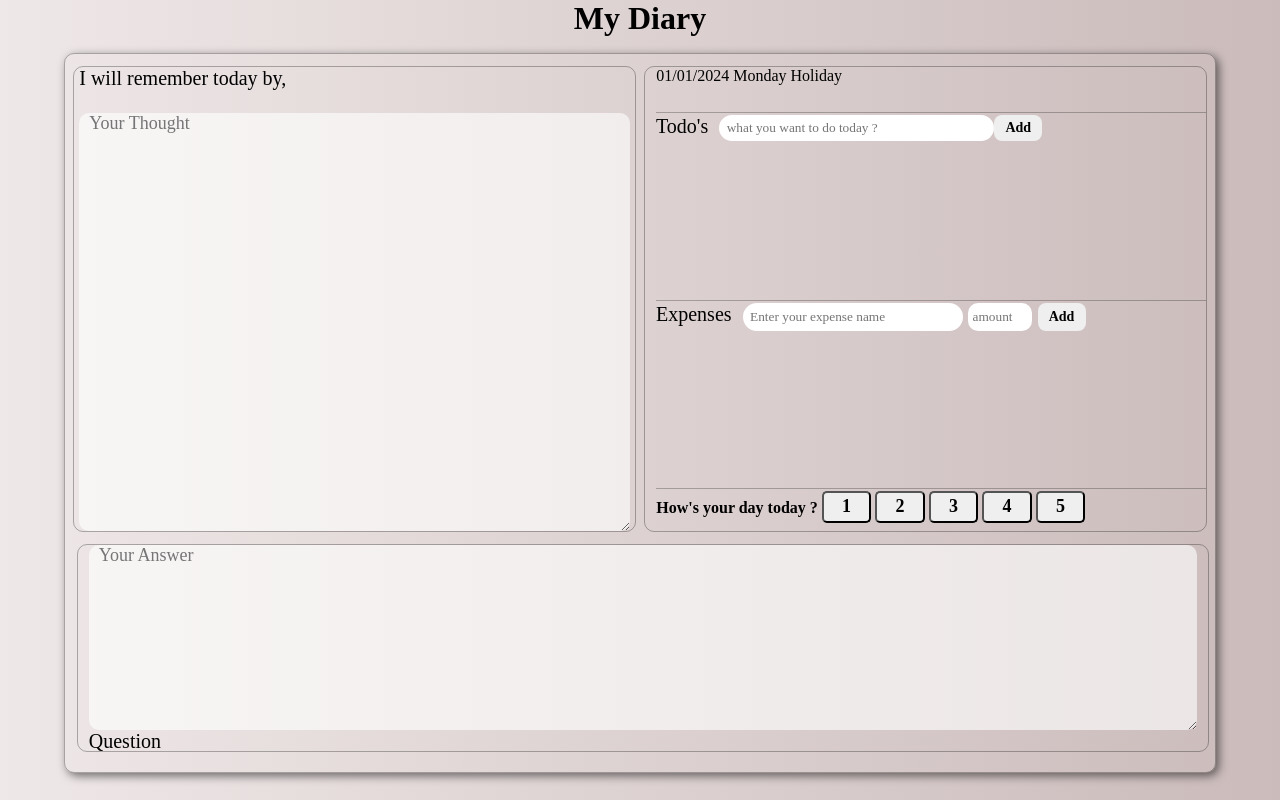
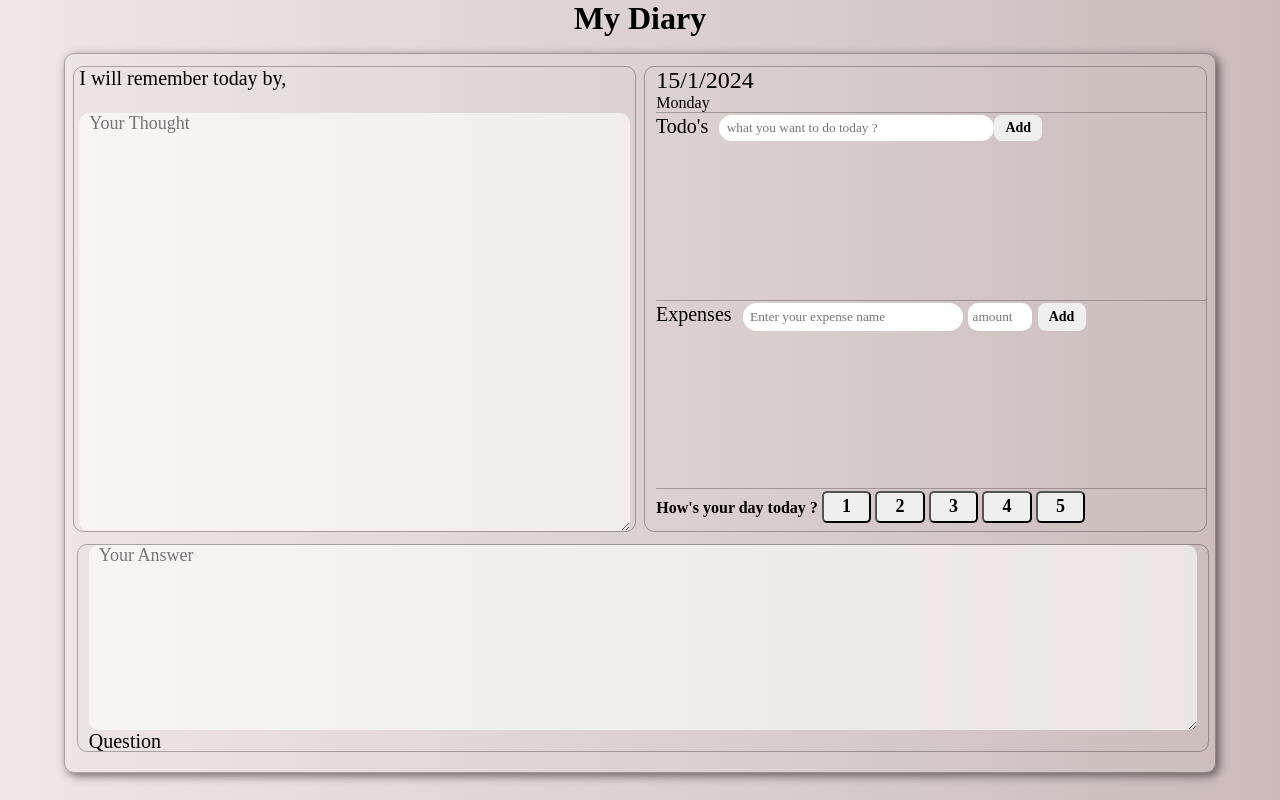
Before and after one commit to aditya-krm/diary, a plain HTML site: page index.html in a window 1280 px wide. Drawn offline with Linux system fonts and the light colour scheme.

Commit message:
added automatic date

```diff
--- a/index.html
+++ b/index.html
@@ -26,8 +26,9 @@
         </div>
         <div class="tasks">
           <div id="day">
-            <span id="date">01/01/2024</span>
-            <span id="dayy">Monday</span> <span id="fest"> Holiday</span>
+            <span id="date"></span> <span id="fest"></span>
+            <br />
+            <span id="dayy">Sunday</span>
           </div>
           <div id="todo">
             <iframe
--- a/script.js
+++ b/script.js
@@ -1,3 +1,4 @@
+// mood javaScript
 let mood = document.querySelector("#mood");
 let selectedButton = null;
 
@@ -31,5 +32,26 @@ function loadInitialMoodStatus() {
     }
   }
 }
+loadInitialMoodStatus();
 
-loadInitialMoodStatus();
+// day,Time,Date,year
+
+const dateObj = new Date();
+const month   = dateObj.getUTCMonth() + 1;
+const date     = dateObj.getUTCDate();
+const year    = dateObj.getUTCFullYear();
+const newDate = `${date}/${month}/${year}`;
+// dom
+let fullDate = document.querySelector("#date");
+let day = document.querySelector("#dayy");
+let fest = document.querySelector("#fest");
+
+
+days = ['Sunday','Monday','Tuesday','Wednesday','Thursday','Friday','Saturday'];
+fullDate.innerHTML = (newDate);
+const today = dateObj.getDay();
+day.innerHTML = days[today];
+
+if(today == 0){
+    fest.innerHTML = "HoliDay"
+}
--- a/style.css
+++ b/style.css
@@ -72,6 +72,13 @@ textarea{
     height: 10%;
     border-bottom: 1px solid rgba(0, 0, 0, 0.26);
 }
+#date{
+    font-size: 1.5rem;
+    margin-right: 3%;
+}
+#fest{
+    font-size: 1.5rem;
+}
 .tasks #todo{
     height: 40%;
     border-bottom: 1px solid rgba(0, 0, 0, 0.26);
```
